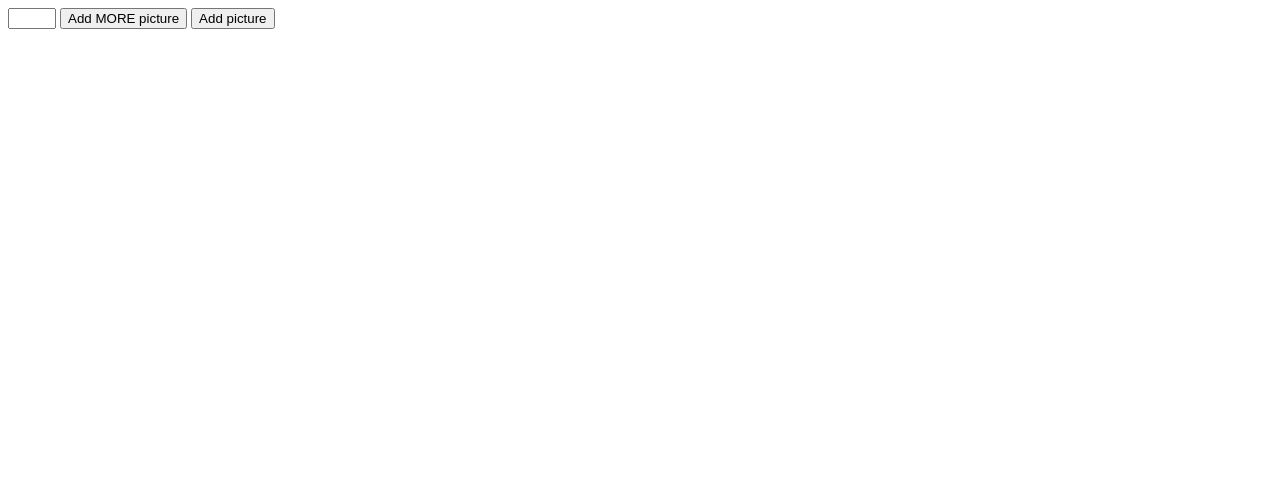
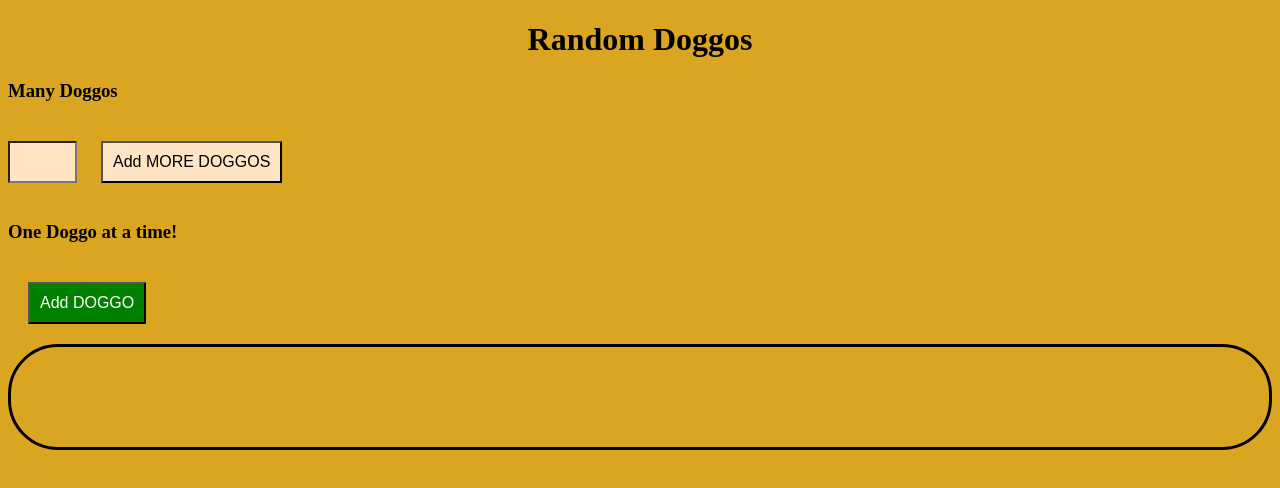
Before and after one commit to Rolemor/responsive-design, a plain HTML site: page index.html in a window 1280 px wide. Drawn offline with Linux system fonts and the light colour scheme.

Commit message:
add some style

```diff
--- a/index.html
+++ b/index.html
@@ -6,9 +6,16 @@
         <script type="module" src="script.js"></script>
     </head>
     <body>
-        <input id="inputField" type="number" min="0" max="5" oninput="if(this.value > 5)this.value = 5;">
-        <button id="morePicture">Add MORE picture</button>
-        <button id="pictureButton">Add picture</button>
+        <h1>Random Doggos</h1>
+        <div>
+            <h3>Many Doggos</h3>
+            <input id="inputField" type="number" min="0" max="5" oninput="if(this.value > 5)this.value = 5;">
+            <button id="morePicture">Add MORE DOGGOS</button>
+        </div>
+        <div>
+            <h3>One Doggo at a time!</h3>
+            <button id="pictureButton">Add DOGGO</button>
+        </div>
         <div class="flex-container">
         </div>
     </body>
--- a/style.css
+++ b/style.css
@@ -1,3 +1,45 @@
 .flex-container {
     display: flex;
+    flex-wrap: wrap;
+    justify-content: center;
+    border: solid 3px;
+    border-radius: 50px;
+    padding: 50px;
 }
+
+img {
+    flex-basis: auto;
+    height: 250px;
+    padding: 10px;
+}
+
+body {
+    background-color: goldenrod;
+}
+
+h1 {
+    display: flex;
+    justify-content: center;
+}
+
+button {
+    padding: 10px;
+    margin: 20px;
+}
+
+input {
+    background-color: bisque;
+    padding: 10px;
+    font-size: medium;
+}
+
+#pictureButton {
+    background-color: green;
+    font-size: medium;
+    color: white;
+}
+
+#morePicture {
+    background-color: bisque;
+    font-size: medium;
+}
```
